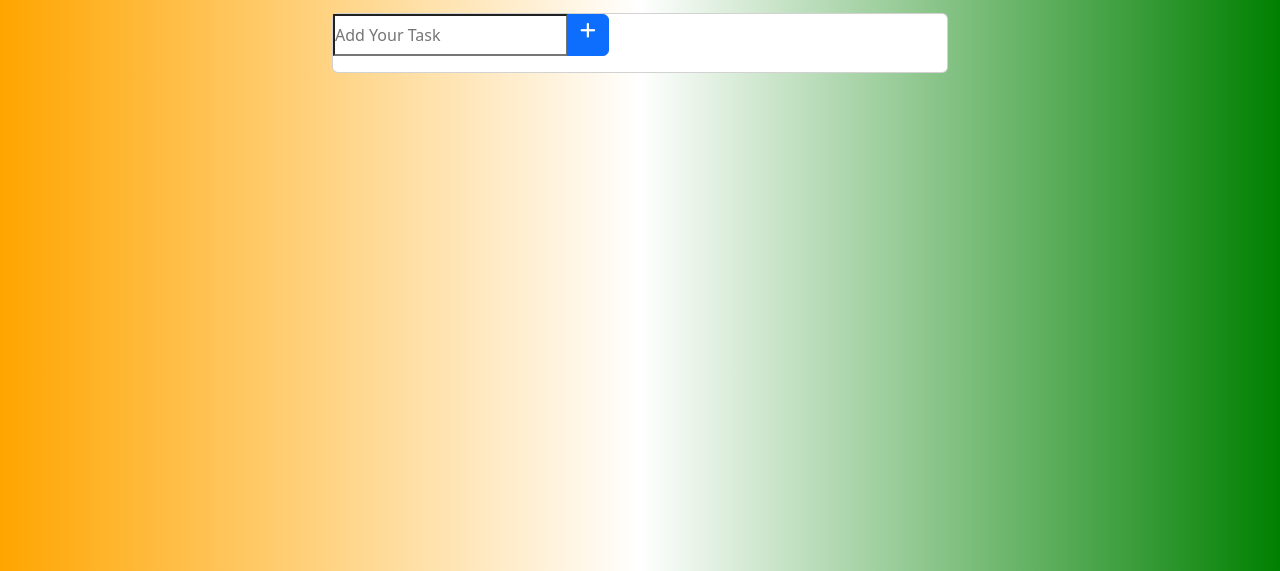
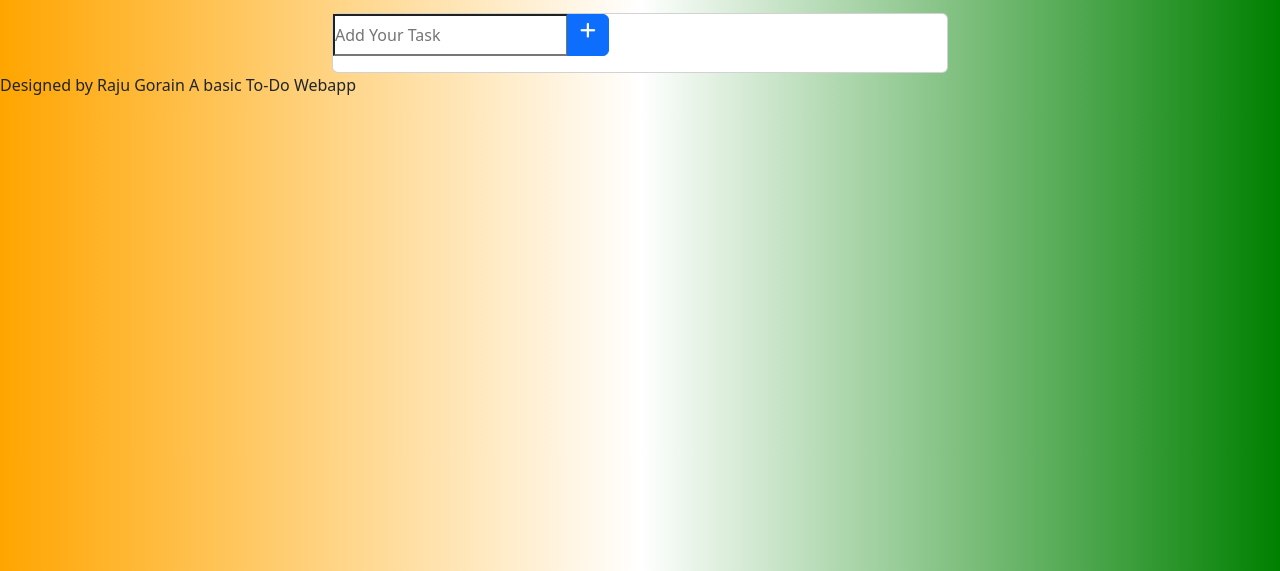
Before and after one commit to rajugorain/To-do-Webapp, a plain HTML site: page index.html in a window 1280 px wide. Shown: the part 229-800 px from the top of the page. Drawn offline with nearby package versions, Linux system fonts and the light colour scheme.

Commit message:
index.html

```diff
--- a/index.html
+++ b/index.html
@@ -39,5 +39,10 @@
     integrity="sha384-w76AqPfDkMBDXo30jS1Sgez6pr3x5MlQ1ZAGC+nuZB+EYdgRZgiwxhTBTkF7CXvN"
     crossorigin="anonymous"></script>
    <script src="script.js"></script>
+    <footer>
+        <p>
+            Designed by Raju Gorain A basic To-Do Webapp
+        </p>
+    </footer>
 </body>
 </html>
```
